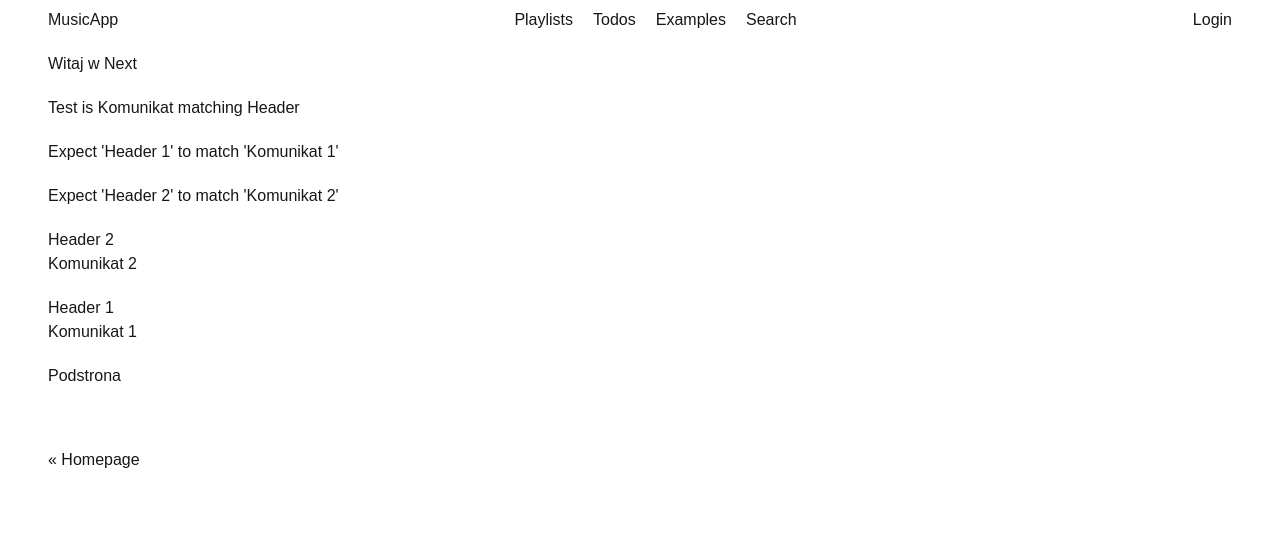
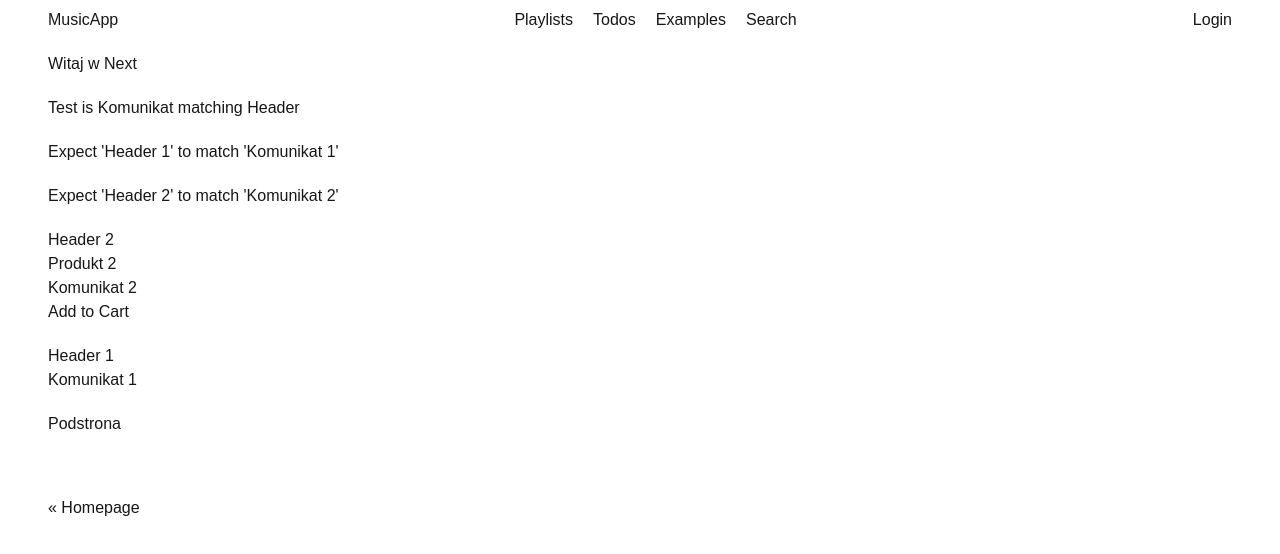
Before and after one commit to prudnicki88/szkolenie-playwright-listopad-2024, a Next.js app: page /examples in a window 1280 px wide. Shown: the top 554 px of the page. Built offline with nearby package versions, Linux system fonts and the light colour scheme; no server answers.

Commit message:
Test all Komuniats - Regexp match

```diff
--- a/src/app/examples/page.tsx
+++ b/src/app/examples/page.tsx
@@ -12,15 +12,17 @@ export default function Page() {
 
       <div className="parent">
         <h1>Header 2 </h1>
+        <p>Produkt 2</p>
 
         <div className="child">
           <p>Komunikat 2</p>
           {/* <p>Komunikat 1</p> - blad! */}
+          <button>Add to Cart</button>
         </div>
       </div>
 
       <div className="parent">
-        <h1>Header 1 </h1>
+        <h1>Header 1</h1>
 
         <div className="child">
           <p>Komunikat 1</p>
```
Also changed, not shown: 1 other file (tests, documents, lock files or other folders).
